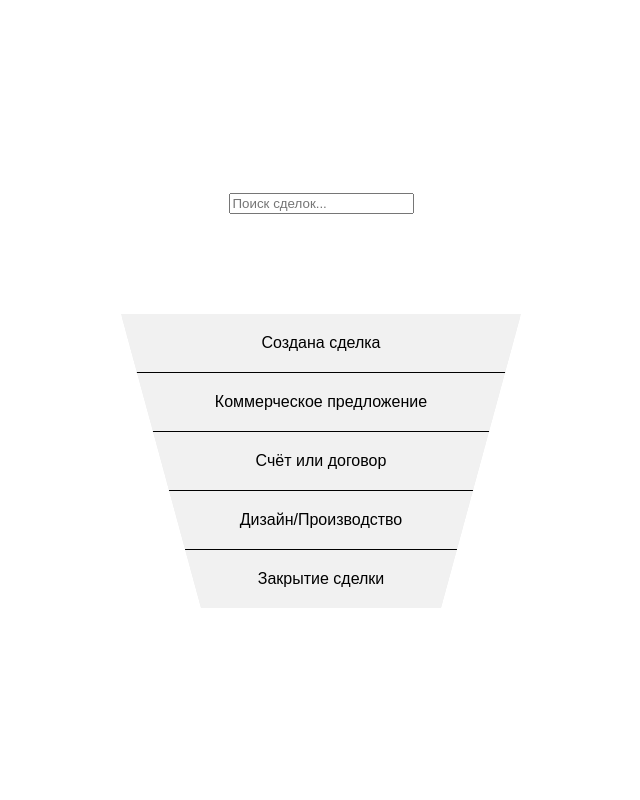
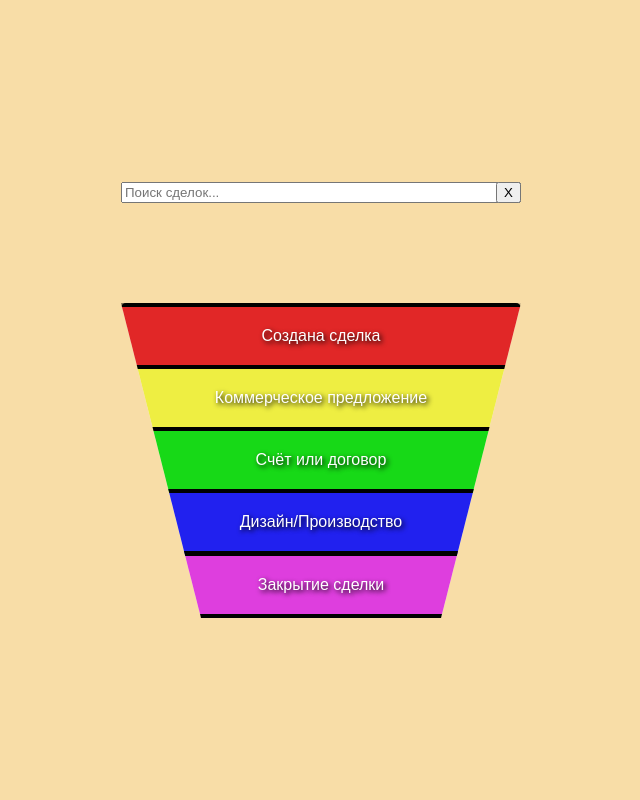
Before and after one commit to HASCIIOneAndOnly/Sales_Funnel, a Flask app: page / in a window 1280 px wide. Shown: the whole page, without its empty margins (319-959 px from the left). Run offline with Flask 3, Linux system fonts and the light colour scheme.

Commit message:
Добавление кнопок для полного стирания текста и финализация воронки

```diff
--- a/Testing/app.py
+++ b/Testing/app.py
@@ -4,7 +4,7 @@ from flask import Flask
 
 app = Flask(__name__)
 app.config['SQLALCHEMY_DATABASE_URI'] = 'postgresql://amepifanov:fhntv2003@localhost:5050/course_project_db'
-# app.config['SQLALCHEMY_TRACK_MODIFICATIONS'] = False
+app.config['SQLALCHEMY_TRACK_MODIFICATIONS'] = False
 db.init_app(app)
 
 
@@ -74,4 +74,4 @@ def get_deals_by_stage(stage):
 if __name__ == "__main__":
     with app.app_context():
         create_tables()
-    app.run(debug=True, port=5600)
+    app.run(debug=True, port=5800)
--- a/Testing/static/styles.css
+++ b/Testing/static/styles.css
@@ -3,9 +3,11 @@ body {
     display: flex;
     justify-content: center;
     align-items: center;
+    background-color: #f8dda7;
     height: 100vh;
     margin: 0;
 }
+
 
 .funnel {
     position: relative;
@@ -14,9 +16,12 @@ body {
     margin: 0 10px;
     cursor: pointer;
     text-align: center;
-    width: 400px; /* Ширина основания трапеции */
-    clip-path: polygon(0% 100%, 100% 100%, 80% 0%, 20% 0%); /* Форма трапеции */
+    width: 400px;
+    clip-path: polygon(0% 100%, 100% 100%, 80% 0%, 20% 0%);
     transform: rotate(180deg);
+    box-shadow: 10px 10px 15px 5px rgba(0, 0, 0, 0.5);
+    border-top: 4px solid #000000;
+    border-bottom: 4px solid #000000;
 }
 
 .funnel-inner {
@@ -24,16 +29,39 @@ body {
 }
 .stage {
     margin: 0 auto;
-    /*width: 100%;*/
     position: relative;
-    background-color: #f1f1f1;
     padding: 20px;
     cursor: pointer;
     text-align: center;
-    /*transform: rotate(180deg);*/
-    /*border-top: 1px solid black;*/
-    border-bottom: 1px solid black;
+    color: #ffffff; /* Белый текст */
+    text-shadow: 2px 2px 5px rgb(0, 0, 0); /* Тень текста */
+
 }
+
+
+.stage-1 {
+    background-color: #e12727;
+}
+
+.stage-2 {
+    border: 4px solid #000000; /* Добавленные черные рамки */
+    background-color: #eeee42 /* Жёлтый */
+}
+
+.stage-3 {
+    border-bottom: 4px solid #000000; /* Добавленные черные рамки */
+    background-color: #17d917; /* Зелёный */
+}
+
+.stage-4 {
+    border-bottom: 5px solid #000000; /* Добавленные черные рамки */
+    background-color: #2121ef; /* Синий */
+}
+
+.stage-5 {
+    background-color: #de3ede; /* Фиолетовый */
+}
+
 
 .stage:hover {
     opacity: 50%;
@@ -59,6 +87,10 @@ body {
     background-color: rgba(0, 0, 0, 0.4);
 }
 
+.modal-content h3 {
+    padding-left: 25px;
+}
+
 .modal-content {
     background-color: #fefefe;
     margin: 15% auto;
@@ -82,15 +114,6 @@ body {
     align-items: center;
 }
 
-/*.funnel {*/
-/*    display: flex;*/
-/*    flex-wrap: wrap;*/
-/*    justify-content: space-around;*/
-/*    !*margin-bottom: 30px;*!*/
-/*    !* Отступ снизу, чтобы форма была ниже этапов сделок *!*/
-/*    width: 100%;*/
-/*}*/
-
 .deals-list li {
     cursor: pointer;
     margin-bottom: 15px;
@@ -98,13 +121,10 @@ body {
 
 form {
     width: 30%;
-    /* Ограничить ширину формы до 80% ширины родительского элемента */
     margin: 0 auto;
-    /* Выровнять форму по центру */
     display: block;
     /* Установить форму как блочный элемент */
     padding-top: 20px;
-    /* Отступ сверху для формы */
 }
 
 form input,
@@ -118,9 +138,22 @@ form label {
     margin-bottom: 5px;
 }
 
+.global-search-container {
+    position: relative;
+    margin-bottom: 100px;
+    width: 400px;
+}
+
+#global-search,
+#stage-search {
+    width: 100%;
+    box-sizing: border-box;
+}
+
 .search-container {
     position: relative;
-    margin-bottom: 100px;
+    width: 96.5%;
+    margin-left: 25px;
 }
 
 .search-results {
@@ -142,8 +175,6 @@ form label {
 .search-results li:hover {
     background-color: #f1f1f1;
 }
-
-/*------------------------------_*/
 
 .deal-title {
     text-align: center;
--- a/Testing/templates/index.html
+++ b/Testing/templates/index.html
@@ -10,27 +10,27 @@
 
 <body>
 <div class="container">
-    <div class="search-container">
+    <div class="global-search-container">
         <input type="text" id="global-search" placeholder="Поиск сделок...">
+        <button id="clear-global-search" style="position: absolute; right: 0;">X</button>
         <div class="search-results" id="search-results"></div>
     </div>
     <div class="funnel-container">
         <div class="funnel">
             <div class="funnel-inner">
-                <!-- Здесь будут этапы воронки -->
-                <div class="stage" onclick="showDealsModal('Создана сделка')">
+                <div class="stage stage-1" onclick="showDealsModal('Создана сделка')">
                     Создана сделка
                 </div>
-                <div class="stage" onclick="showDealsModal('Коммерческое предложение')">
+                <div class="stage stage-2" onclick="showDealsModal('Коммерческое предложение')">
                     Коммерческое предложение
                 </div>
-                <div class="stage" onclick="showDealsModal('Счёт или договор')">
+                <div class="stage stage-3" onclick="showDealsModal('Счёт или договор')">
                     Счёт или договор
                 </div>
-                <div class="stage" onclick="showDealsModal('Дизайн-Производство')">
+                <div class="stage stage-4" onclick="showDealsModal('Дизайн/Производство')">
                     Дизайн/Производство
                 </div>
-                <div class="stage" onclick="showDealsModal('Закрытие сделки')">
+                <div class="stage stage-5" onclick="showDealsModal('Закрытие сделки')">
                     Закрытие сделки
                 </div>
             </div>
@@ -39,7 +39,10 @@
             <div class="modal-content">
                 <span class="close">&times;</span>
                 <h3>Сделки этапа</h3>
-                <input type="text" id="search" placeholder="Поиск сделок...">
+                <div class="search-container">
+                    <input type="text" id="stage-search" placeholder="Поиск сделок...">
+                    <button id="clear-stage-search" style="position: absolute; right: 0;">X</button>
+                </div>
                 <ul class="deals-list">
                     <!-- Здесь будут сделки выбранного этапа -->
                 </ul>
```
Also changed, not shown: other parts of Testing/templates/index.html (+27 -27 lines), Testing/static/scripts.js (+32 -17 lines).
